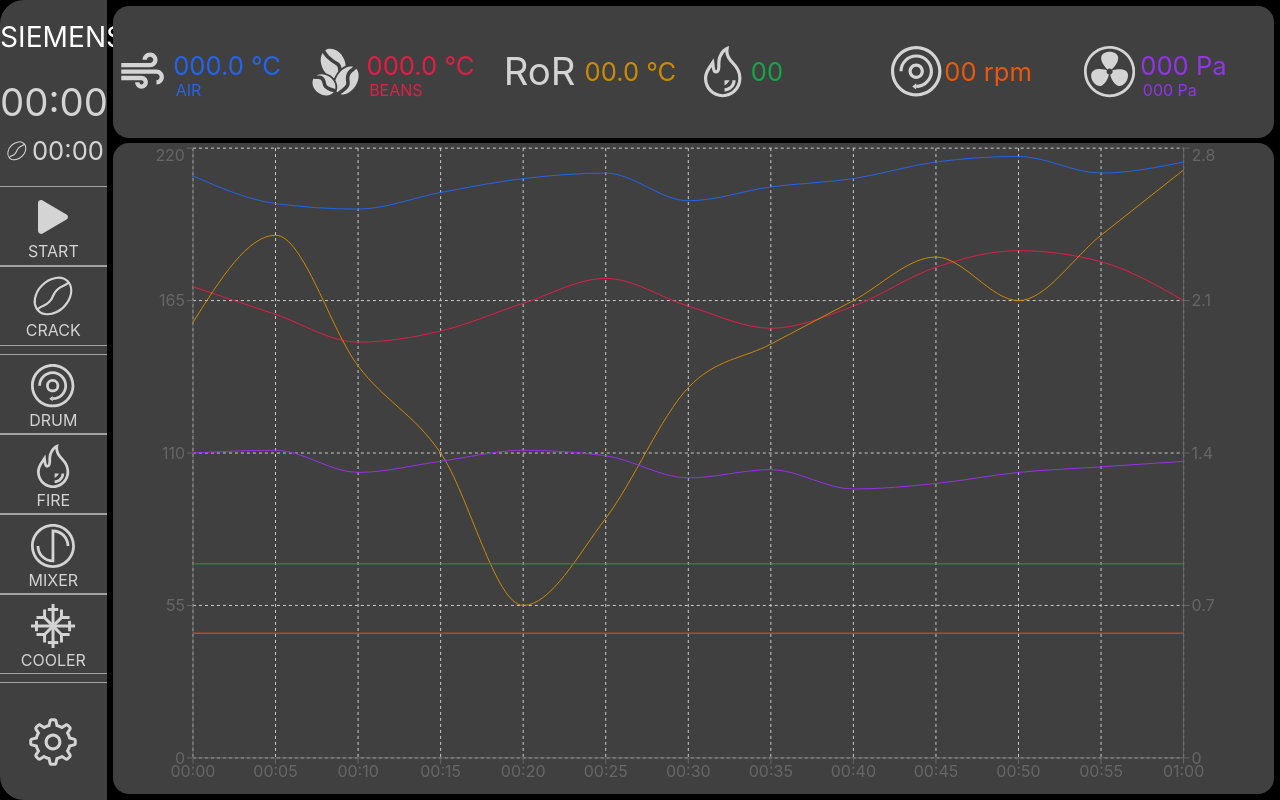
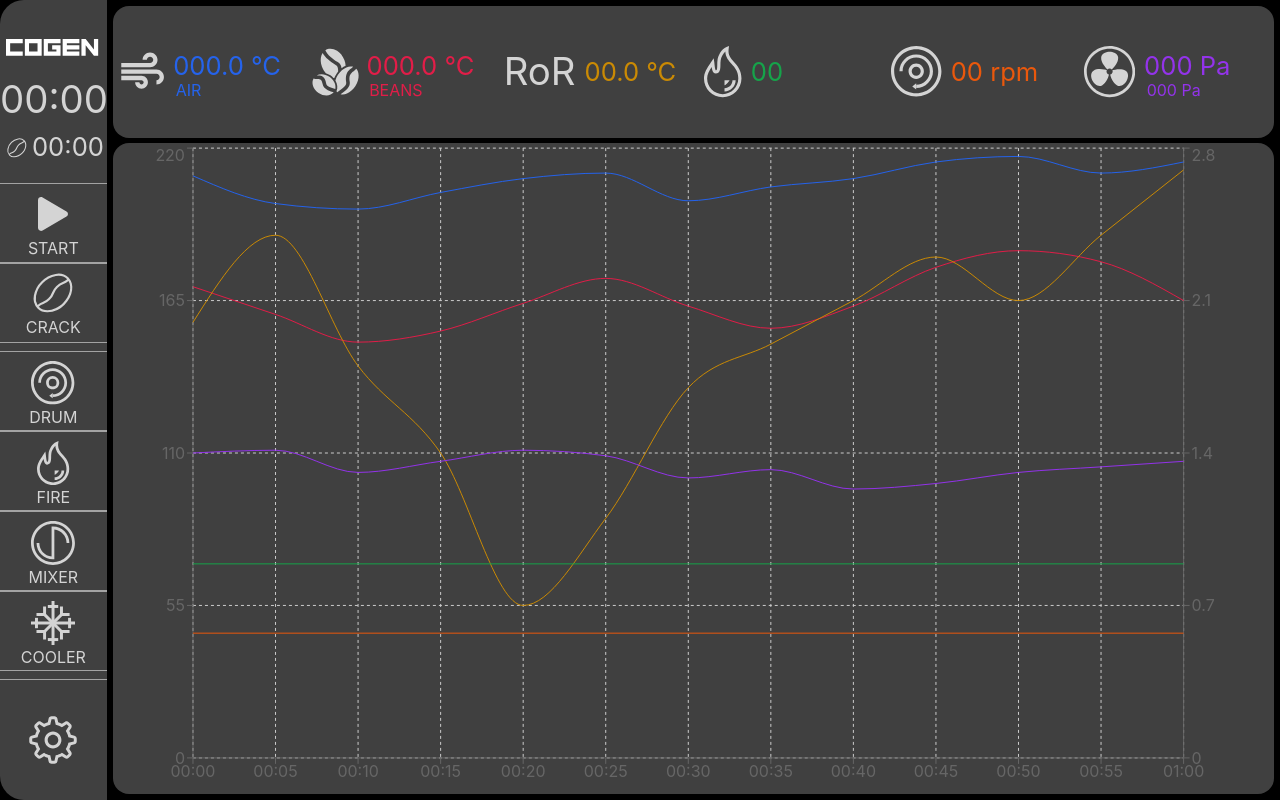
Before and after one commit to dimarafael/cogen, a React (Create React App) app: page / in a window 1280 px wide. Built offline with nearby package versions, Linux system fonts and the light colour scheme.

Commit message:
fire popup

```diff
--- /dev/null
+++ b/src/components/PopUpFire.tsx
@@ -0,0 +1,35 @@
+import {FaArrowUp, FaArrowDown} from 'react-icons/fa'
+
+interface PopUpFireProps{
+    onClick: () => void
+}
+
+export function PopUpFire({onClick}: PopUpFireProps){
+    return(
+        <>
+        <div className='absolute top-0 left-0 z-10 h-full w-full bg-gray-500 opacity-50'
+             onClick={onClick}
+        ></div>
+        <div className='absolute z-10 top-[16vh] left-[30vw] w-2/6 h-3/6 text-neutral-300
+                rounded-2xl bg-neutral-300 shadow-2xl'>
+            <div className='flex flex-col h-full w-full'>
+                <div className='flex flex-auto'>
+                    <div className='flex flex-auto items-center justify-center text-neutral-900 text-[20vh]'>
+                        00
+                    </div>
+                    <div className='flex flex-col justify-evenly w-1/3 px-[1vw]'>
+                        <button className='flex items-center justify-center h-1/3 text-[4vh] rounded bg-neutral-900 active:bg-neutral-600'><FaArrowUp/></button>
+                        <button className='flex items-center justify-center h-1/3 text-[4vh] rounded bg-neutral-900 active:bg-neutral-600'><FaArrowDown/></button>
+                    </div>
+                </div>
+                <div className='flex h-1/3 items-center justify-evenly'>
+                    <button className='flex items-center justify-center h-1/2 w-1/5 text-[4vh] rounded bg-neutral-900 active:bg-neutral-600'>-10</button>
+                    <button className='flex items-center justify-center h-1/2 w-1/5 text-[4vh] rounded bg-neutral-900 active:bg-neutral-600'>-5</button>
+                    <button className='flex items-center justify-center h-1/2 w-1/5 text-[4vh] rounded bg-neutral-900 active:bg-neutral-600'>+5</button>
+                    <button className='flex items-center justify-center h-1/2 w-1/5 text-[4vh] rounded bg-neutral-900 active:bg-neutral-600'>+10</button>
+                </div>
+            </div>
+        </div>
+        </>
+    )
+}
--- /dev/null
+++ b/src/components/svg/CogenLogoSvg.tsx
@@ -0,0 +1,38 @@
+import * as React from "react"
+import { SVGProps } from "react"
+
+const CogenLogoSvg = (props: SVGProps<SVGSVGElement>) => (
+    <svg
+        width= '3em'
+        height= '1em'
+        viewBox= '0 0 2184 399'
+        xmlns="http://www.w3.org/2000/svg"
+        stroke = 'currentColor'
+        fill = 'currentColor'
+        strokeWidth= '0'
+        {...props}
+    >
+        <path
+            d="M0 0h-298.986v299L0 298.985v-75.192l-225.31.015V73.676h151.634v38.979h-75.817v73.676H0Z"
+            transform="matrix(1.33333 0 0 -1.33333 1293.212 398.667)"
+        />
+        <path
+            d="M549.857 464.934h151.634v150.118H549.857Zm225.31-73.676H476.181v297.469h298.986z"
+            transform="matrix(1.33333 0 0 -1.33333 -187.88 919.333)"
+        />
+        <path
+            d="M0 0h-297.47v297.469H0v-73.676h-223.794V73.676H0Z"
+            transform="matrix(1.33333 0 0 -1.33333 396.627 397.656)"
+        />
+        <path
+            d="M0 0v-188.908L-147.012 0h-75.228v-299h75.228v185.415L0-299h75.232V0Z"
+            transform="matrix(1.33333 0 0 -1.33333 2083.932 0)"
+        />
+        <path
+            d="M0 0v75.231h-222.316v36.665H0v75.192h-297.47v-298.985H0v75.192h-222.316V0Z"
+            transform="matrix(1.33333 0 0 -1.33333 1738.725 249.47)"
+        />
+    </svg>
+)
+
+export default CogenLogoSvg
--- a/src/pages/MainPage.tsx
+++ b/src/pages/MainPage.tsx
@@ -10,6 +10,9 @@ import MixerSvg from "../components/svg/MixerSvg";
 import SnowflakeSvg from "../components/svg/SnowflakeSvg";
 import FanSvg from "../components/svg/FanSvg";
 import {Chart} from "../components/Chart";
+import CogenLogoSvg from "../components/svg/CogenLogoSvg";
+import {PopUpFire} from "../components/PopUpFire";
+import {useState} from "react";
 // import {setPage} from "../features/hmi/hmiSlice";
 
 
@@ -17,13 +20,15 @@ export function MainPage(){
     // const pageNumber = useAppSelector(state => state.hmi.page)
     // const dispatch = useAppDispatch()
 
+    const [firePopUp, setFirePopUp] = useState(false)
+
     return(
         <div className='flex w-full h-screen bg-black'>
             <div className='flex flex-col w-1/12 rounded-l-3xl bg-neutral-700'>
-                <div className='text-white text-[2.2vw] py-[2vh]'>
-                    SIEMENS
+                <div className='text-white text-[2.4vw] pt-[4vh] ml-[0.5vw]'>
+                    <CogenLogoSvg/>
                 </div>
-                <div className='text-neutral-300 text-[3vw]'>
+                <div className='text-neutral-300 text-[3vw] pt-[1vh]'>
                     00:00
                 </div>
                 <div className='flex items-center pb-[2vh]'>
@@ -87,22 +92,26 @@ export function MainPage(){
                         </div>
                     </div>
 
-                    <div className='flex text-neutral-300 px-[0.1vw] w-1/6'>
+                    <div className='flex text-neutral-300 px-[0.1vw] w-1/6 active:bg-neutral-600'
+                        onClick={() => setFirePopUp(true)}
+                    >
                         <div className='flex items-center mx-[0.2vw] text-[4vw]'><FireSvg/></div>
                         <div className='flex items-center text-[2vw] text-green-600'>
                             00
                         </div>
+
                     </div>
+                    {firePopUp && <PopUpFire onClick={() => setFirePopUp(false)}/>}
 
                     <div className='flex text-neutral-300 px-[0.1vw] w-1/6'>
                         <div className='flex items-center mx-[0.2vw] text-[4vw]'><DrumSvg/></div>
-                        <div className='flex items-center text-[2vw] text-orange-600'>
+                        <div className='flex items-center text-[2vw] text-orange-600 pl-[0.5vw]'>
                             00 rpm
                         </div>
                     </div>
 
                     <div className='flex text-neutral-300 px-[0.1vw] w-1/6'>
-                        <div className='flex items-center mx-[0.2vw] text-[4vw] text-neutral-300'><FanSvg/></div>
+                        <div className='flex items-center mx-[0.2vw] text-[4vw] text-neutral-300 mr-[0.5vw]'><FanSvg/></div>
                         <div className='flex flex-col flex-auto items-start text-purple-600'>
                             <div className='flex items-end mx-[0.2vw] text-[2vw] h-2/3 pb-[1vh]'>000 Pa</div>
                             <div className='mx-[0.4vw] text-[2vh] h-1/3 mt-[-2vh]'>000 Pa</div>
@@ -110,7 +119,7 @@ export function MainPage(){
                     </div>
 
                 </div>
-                <div className='flex-auto bg-neutral-700 rounded-2xl'>
+                <div className='flex-auto z-0 bg-neutral-700 rounded-2xl'>
                     <Chart/>
                 </div>
             </div>
```
